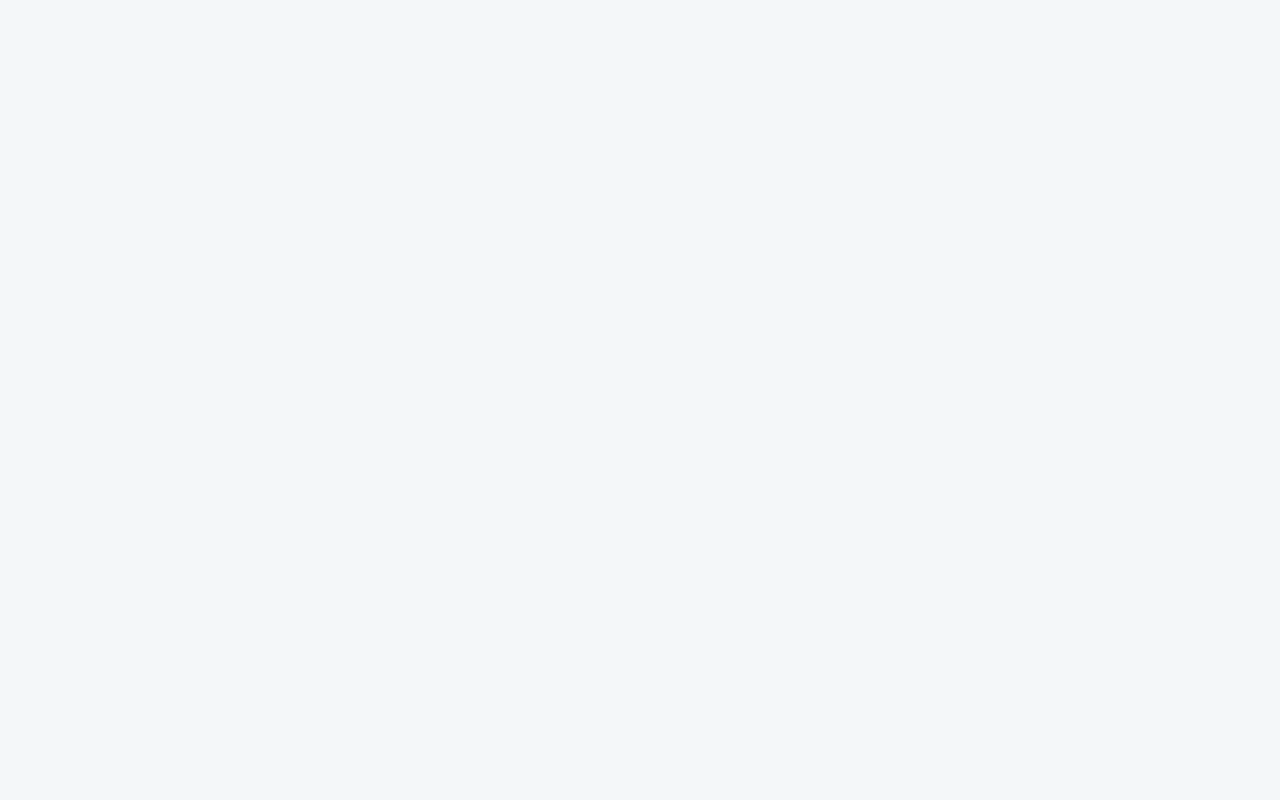
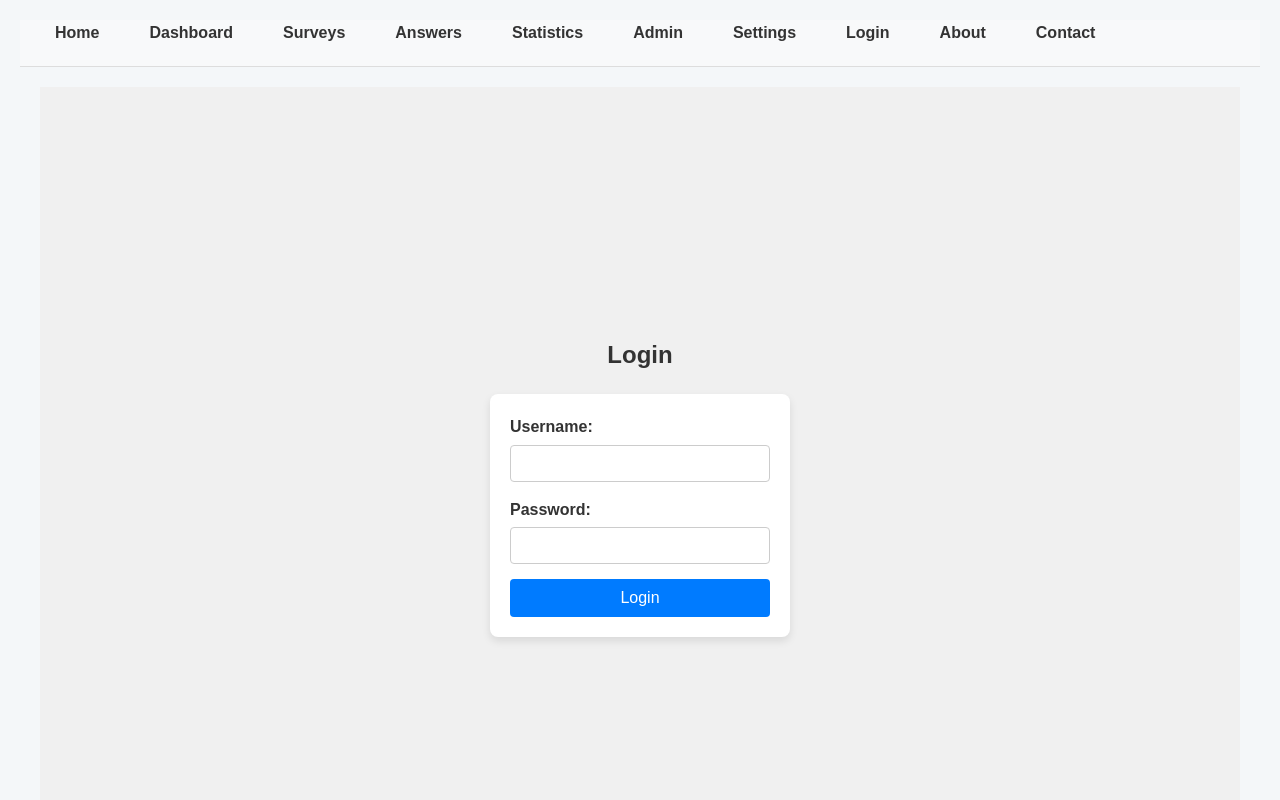
Before and after one commit to armydep/surveyhub-frontend, a React (Vite) app: page /wallet/login in a window 1280 px wide. Before the commit this address had no page. Shown: the top 800 px of the page. Built offline with nearby package versions, Linux system fonts and the light colour scheme.

Commit message:
wallet poc

```diff
--- a/src/App.jsx
+++ b/src/App.jsx
@@ -4,6 +4,8 @@ import Survey from "./components/Survey.jsx";
 import Answer from "./components/Answer.jsx";
 import SurveyAnswers from "./components/SurveyAnswers.jsx";
 import Layout from "./components/Layout.jsx"
+import WalletLogin from "./components/wallet/WalletLogin.jsx"
+import WalletHome from "./components/wallet/WalletHome.jsx";
 
 export default function App() {
     return (
@@ -18,6 +20,8 @@ export default function App() {
                         <Route exact path="/survey/:surveyId" element={<Survey/>}/>
                         <Route exact path="/answer/:answerId" element={<Answer/>}/>
                         <Route exact path="/answer/survey/:surveyId" element={<SurveyAnswers/>}/>
+                        <Route exact path="/wallet/login" element={<WalletLogin/>}/>
+                        <Route exact path="/wallet/home" element={<WalletHome/>}/>
                     </Route>
                 </Routes>
             </Router>
--- a/src/api/api.js
+++ b/src/api/api.js
@@ -2,7 +2,7 @@ import {BACKEND_API_URL} from '../config.js'
 
 const surveyApiRequest = async (url, options = {}, resp = "text") => {
     try {
-        const response = await fetch(BACKEND_API_URL + url, options);
+        const response = await fetch(`${BACKEND_API_URL}${url}`, options);
         if (!response.ok) {
             throw new Error(`HTTP error! Status: ${response.status}`);
         }
--- /dev/null
+++ b/src/components/wallet/WalletHome.jsx
@@ -0,0 +1,36 @@
+import {useEffect, useState} from 'react';
+import {fetchWithAuth} from './wallet_api.jsx';
+import {Link, useNavigate} from 'react-router-dom';
+//import {deleteSurvey, listSurveys} from '../api/api.js';
+//import {BACKEND_WS_URL} from '../config.js';
+//import styles from '../styles/Home.module.css';
+//import {useNavigate} from 'react-router-dom';
+import styles from './WalletStyles.jsx';
+
+export default function WalletHome() {
+    const [data, setData] = useState(null);
+    const [error, setError] = useState(null);
+
+    useEffect(() => {
+        const fetchData = async () => {
+            try {
+                //const result = await fetchWithAuth('/wallet/api/user/user');
+                const result = await fetchWithAuth('/wallet/api/operation/balance/15ZbsZw8zhSBToqBkAvdQzBjWeAg43htBf');
+                setData(result);
+            } catch (error) {
+                setError('Failed to fetch data: ' + error);
+                console.error('Error:', error);
+            }
+        };
+
+        fetchData();
+    }, []);
+
+    return (
+        <div>
+            <h2>Dashboard</h2>
+            {error && <p style={{color: 'red'}}>{error}</p>}
+            {data && <pre>{JSON.stringify(data, null, 2)}</pre>}
+        </div>
+    );
+}
--- /dev/null
+++ b/src/components/wallet/WalletLogin.jsx
@@ -0,0 +1,56 @@
+import {useState} from 'react';
+import {useNavigate} from 'react-router-dom';
+import styles from './WalletStyles.jsx';
+import {signInWallet} from "./wallet_api.jsx";
+
+export default function WalletLogin() {
+
+    const [username, setUsername] = useState('');
+    const [password, setPassword] = useState('');
+    const navigate = useNavigate();
+
+    const handleSubmit = async (event) => {
+        event.preventDefault();
+
+        try {
+            const data = await signInWallet(username, password);
+            console.log('Login successful:', data);
+            localStorage.setItem('jwtToken', JSON.stringify(data));
+            navigate('/wallet/home');
+        } catch (error) {
+            //setError('Failed to fetch data: ' + error);
+            console.error('Error:', error);
+        }
+    };
+
+    return (
+        <div style={styles.container}>
+            <h2>Login</h2>
+            <form onSubmit={handleSubmit} style={styles.form}>
+                <div style={styles.formGroup}>
+                    <label htmlFor="username">Username:</label>
+                    <input
+                        type="text"
+                        id="username"
+                        value={username}
+                        onChange={(e) => setUsername(e.target.value)}
+                        style={styles.input}
+                        required
+                    />
+                </div>
+                <div style={styles.formGroup}>
+                    <label htmlFor="password">Password:</label>
+                    <input
+                        type="password"
+                        id="password"
+                        value={password}
+                        onChange={(e) => setPassword(e.target.value)}
+                        style={styles.input}
+                        required
+                    />
+                </div>
+                <button type="submit" style={styles.button}>Login</button>
+            </form>
+        </div>
+    );
+}
--- /dev/null
+++ b/src/components/wallet/WalletStyles.jsx
@@ -0,0 +1,39 @@
+const styles = {
+    container: {
+    display: 'flex',
+    flexDirection: 'column',
+    alignItems: 'center',
+    justifyContent: 'center',
+    height: '100vh',
+    backgroundColor: '#f0f0f0',
+},
+form: {
+    display: 'flex',
+    flexDirection: 'column',
+    width: '300px',
+    padding: '20px',
+    backgroundColor: '#fff',
+    borderRadius: '8px',
+    boxShadow: '0 4px 8px rgba(0, 0, 0, 0.1)',
+},
+formGroup: {
+    marginBottom: '15px',
+},
+input: {
+    width: '100%',
+    padding: '10px',
+    borderRadius: '4px',
+    border: '1px solid #ccc',
+},
+button: {
+    width: '100%',
+    padding: '10px',
+    backgroundColor: '#007bff',
+    color: '#fff',
+    border: 'none',
+    borderRadius: '4px',
+    cursor: 'pointer',
+},
+};
+
+export default styles;
--- /dev/null
+++ b/src/components/wallet/wallet_api.jsx
@@ -0,0 +1,48 @@
+const WALLET_BACKEND_URL = 'http://armydep.duckdns.org';
+//export const WALLET_BACKEND_URL = 'http://localhost:8082';
+
+export const signInWallet = async (username, password) => {
+    try {
+        const url = `${WALLET_BACKEND_URL}/wallet/api/login/signin?username=${username}&password=${password}`;
+        const response = await fetch(url, {
+            method: 'POST',
+            headers: {
+                'Content-Type': 'application/json',
+            }//,
+            //body: JSON.stringify({username, password}),
+        });
+
+        if (response.ok) {
+            return await response.json();
+            //console.log('Login successful:', data);
+            //localStorage.setItem('jwtToken', data);
+            //navigate('/wallet/home'); // Redirect to dashboard
+        } else {
+            throw new Error(`HTTP error! Status: ${response.status}`);
+        }
+    } catch (error) {
+        console.error('Fetch error:', error);
+        throw error;
+    }
+};
+
+export async function fetchWithAuth(url, options = {}) {
+    const jwtStr = localStorage.getItem('jwtToken');
+    const jwt = JSON.parse(jwtStr);
+
+    const headers = {
+        ...options.headers,
+        'Authorization': `Bearer ${jwt.token}`,
+    };
+
+    const response = await fetch(`${WALLET_BACKEND_URL}${url}`, {
+        ...options,
+        headers,
+    });
+
+    if (!response.ok) {
+        throw new Error('Request failed');
+    }
+
+    return response.json();
+}
```
